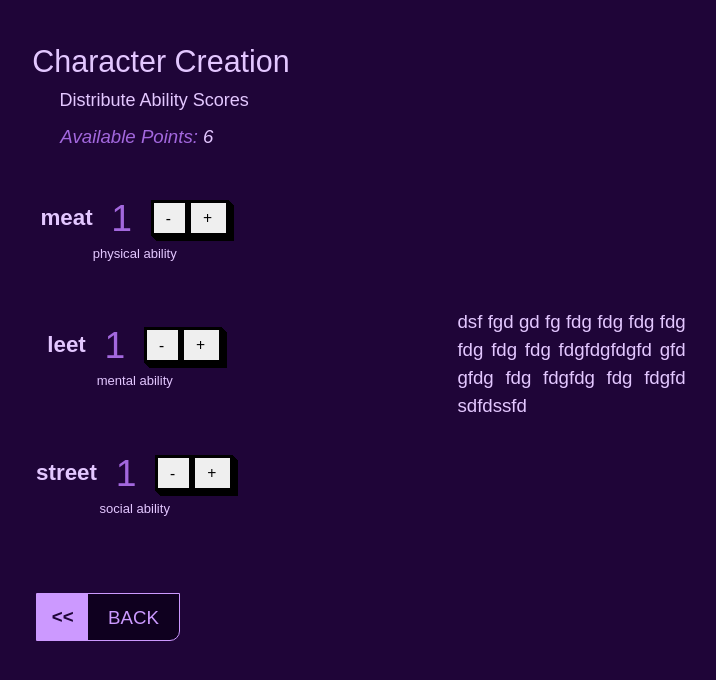
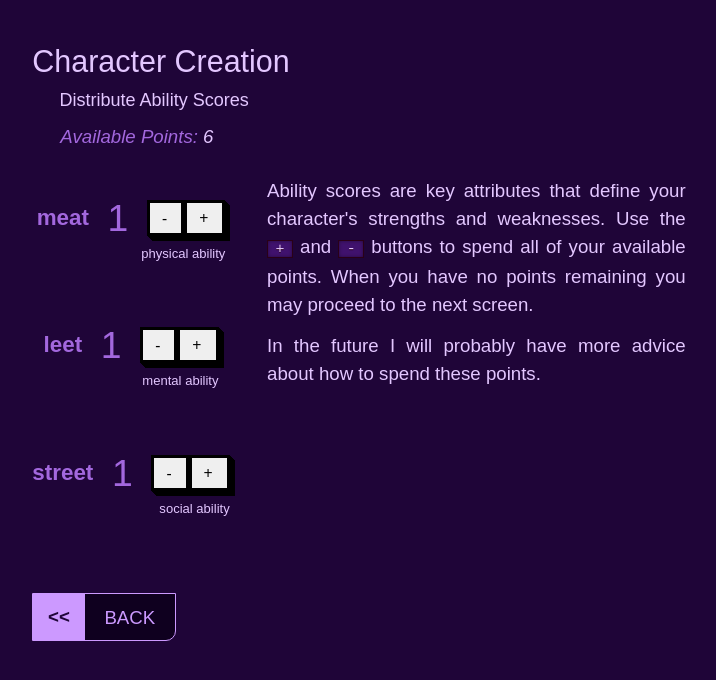
Before and after one commit to divSelector/vertigo, a React (Vite) app: page /new/2 in a window 1280 px wide. Shown: the top 680 px of the page, without its empty margins (281-997 px from the left). Built offline with nearby package versions, Linux system fonts and the light colour scheme.

Commit message:
idk: making things bettter :)

```diff
--- a/src/components/character-creation/AbilityScoreSetter.jsx
+++ b/src/components/character-creation/AbilityScoreSetter.jsx
@@ -1,6 +1,7 @@
 import useLocalStorage from "../../hooks/useLocalStorage";
 import { Button } from "../../styles/Button";
 import styled from 'styled-components';
+import { ContainerNoSelect, Row } from "../../styles/Layout";
 
 const AbilityScoreSetter = ({ name, description, availablePoints, setAvailablePoints, errMsg, setErrMsg }) => {
 
@@ -36,7 +37,7 @@ const AbilityScoreSetter = ({ name, description, availablePoints, setAvailablePo
 
     return (
         <>
-            <Container>
+            <ContainerNoSelect>
                 <Row>
                     <Label>{name}</Label>
                     <Value>{count}</Value>
@@ -44,29 +45,17 @@ const AbilityScoreSetter = ({ name, description, availablePoints, setAvailablePo
                     <Button onClick={increment}>+</Button>
                 </Row>
                 <Description>{description}</Description>
-            </Container>
+            </ContainerNoSelect>
         </>
 
     );
 };
 
-const Container = styled.div`
-  display: flex;
-  flex-direction: column;
-  align-items: center;
-  margin-bottom: 1rem;
-`;
-
-const Row = styled.div`
-  display: flex;
-  align-items: center;
-  margin-bottom: -2.0rem;
-`;
-
 const Label = styled.p`
     font-size: 1.2rem;
     font-weight: bold;
     margin-right: 1rem;
+    color: var(--faint-color);
 `;
 
 const Value = styled.p`
@@ -77,7 +66,7 @@ const Value = styled.p`
 
 const Description = styled.p`
     font-size: 0.7rem;
-  text-align: center;
+    margin-left: auto;
 `;
 
 export default AbilityScoreSetter;
--- a/src/components/character-creation/AbilityScores.jsx
+++ b/src/components/character-creation/AbilityScores.jsx
@@ -5,6 +5,7 @@ import { useState } from "react";
 import { Link } from 'react-router-dom';
 import routes from "../../data/routes";
 import { forwardRef } from "react";
+import { Container, Row } from "../../styles/Layout";
 
 const AbilityScores = forwardRef((props, ref) => {
 
@@ -18,9 +19,7 @@ const AbilityScores = forwardRef((props, ref) => {
     return (
         <section ref={ref}>
             <h4>Distribute Ability Scores</h4>
-            {errMsg &&
-                <ErrorMessage>{errMsg}</ErrorMessage>
-            }
+
             <AvailablePointsLabel>
                 Available Points:
                 <AvailablePointsSpan>
@@ -28,8 +27,8 @@ const AbilityScores = forwardRef((props, ref) => {
                 </AvailablePointsSpan>
             </AvailablePointsLabel>
 
-            <Row>
-                <Container>
+            <AbilityScoresRow>
+                <AbilityScoresContainer>
                     <AbilityScoreSetter
                         name="meat"
                         description="physical ability"
@@ -54,10 +53,15 @@ const AbilityScores = forwardRef((props, ref) => {
                         errMsg={errMsg}
                         setErrMsg={setErrMsg}
                     />
-                </Container>
-                <p>dsf fgd gd fg fdg fdg fdg fdg fdg fdg fdg fdgfdgfdgfd gfd gfdg fdg fdgfdg fdg fdgfd sdfdssfd</p>
-            </Row>
-
+                </AbilityScoresContainer>
+                <Text>
+                    <p>Ability scores are key attributes that define your character's strengths and weaknesses. Use the <code>+</code> and <code>-</code> buttons to spend all of your available points. When you have no points remaining you may proceed to the next screen.</p>
+                    <p>In the future I will probably have more advice about how to spend these points.</p>
+                </Text>
+            </AbilityScoresRow>
+            {errMsg &&
+                <ErrorMessage>{errMsg}</ErrorMessage>
+            }
             <nav>
                 <Link className="prev" to={routes.characterCreation}>BACK</Link>
 
@@ -90,22 +94,32 @@ const ErrorMessage = styled.p`
     padding: 0.4rem;
     border: 3px dashed var(--bg-color);
     color: var(--bg-color);
+    left: 50%;
+    transform: translateX(-50%);
 `;
 
-//
+const breakpoint = '524px'
 
-const Container = styled.div`
-  display: flex;
-  flex-direction: column;
-  align-items: center;
-  margin-bottom: 1rem;
-  margin-right: 12rem;
+const AbilityScoresContainer = styled(Container)`
+    margin-right: 2rem;
+
+    @media (max-width: ${breakpoint}) {
+        margin-right: auto;
+        margin-left: auto;
+    }
 `;
 
-const Row = styled.div`
-  display: flex;
-  align-items: center;
-  margin-bottom: -2.0rem;
+const AbilityScoresRow = styled(Row)`
+    align-items: flex-start;
+
+    @media (max-width: ${breakpoint}) {
+        flex-direction: column-reverse;
+        align-items: flex-start;
+    }
+`;
+
+const Text = styled.div`
+    align-self: flex-start;
 `;
 
 
--- /dev/null
+++ b/src/styles/Layout.jsx
@@ -0,0 +1,18 @@
+import styled from "styled-components";
+
+export const Container = styled.div`
+  display: flex;
+  flex-direction: column;
+  align-items: center;
+  margin-bottom: 1rem;
+`;
+
+export const ContainerNoSelect = styled(Container)`
+    user-select: none;
+`;
+
+export const Row = styled.div`
+  display: flex;
+  align-items: center;
+  margin-bottom: -2.0rem;
+`;
--- a/src/styles/global.css
+++ b/src/styles/global.css
@@ -109,10 +109,6 @@ h2::before {
 
 }
 
-section > h2 ~ * {
-    margin-left: 0em;
-}
-
 h3 {
     font-size: 1.3em;
     margin-left: 1.5em;
@@ -129,10 +125,6 @@ h3::before {
     margin-right: 0.2em;
 }
 
-section > h3 ~ * {
-    margin-left: 0.1em;
-}
-
 h4 {
     font-size: 0.9666666667em;
     margin-left: 1.5em;
@@ -143,10 +135,6 @@ h4::before {
     margin-right: 0.2em;
 }
 
-section > h4 ~ * {
-    margin-left: 0.2em;
-}
-
 h5 {
   font-size: 0.6333333333em;
 }
@@ -155,11 +143,6 @@ h5::before {
     display: inline;
     margin-right: 0.2em;
 }
-
-section > h5 ~ * {
-    margin-left: 0.25em;
-}
-
 
 h1 a[href], h3 a[href] {
     color: hsl(var(--hue), 50%, 70%);
```
Lines whose indentation alone changed are shown as unchanged.
